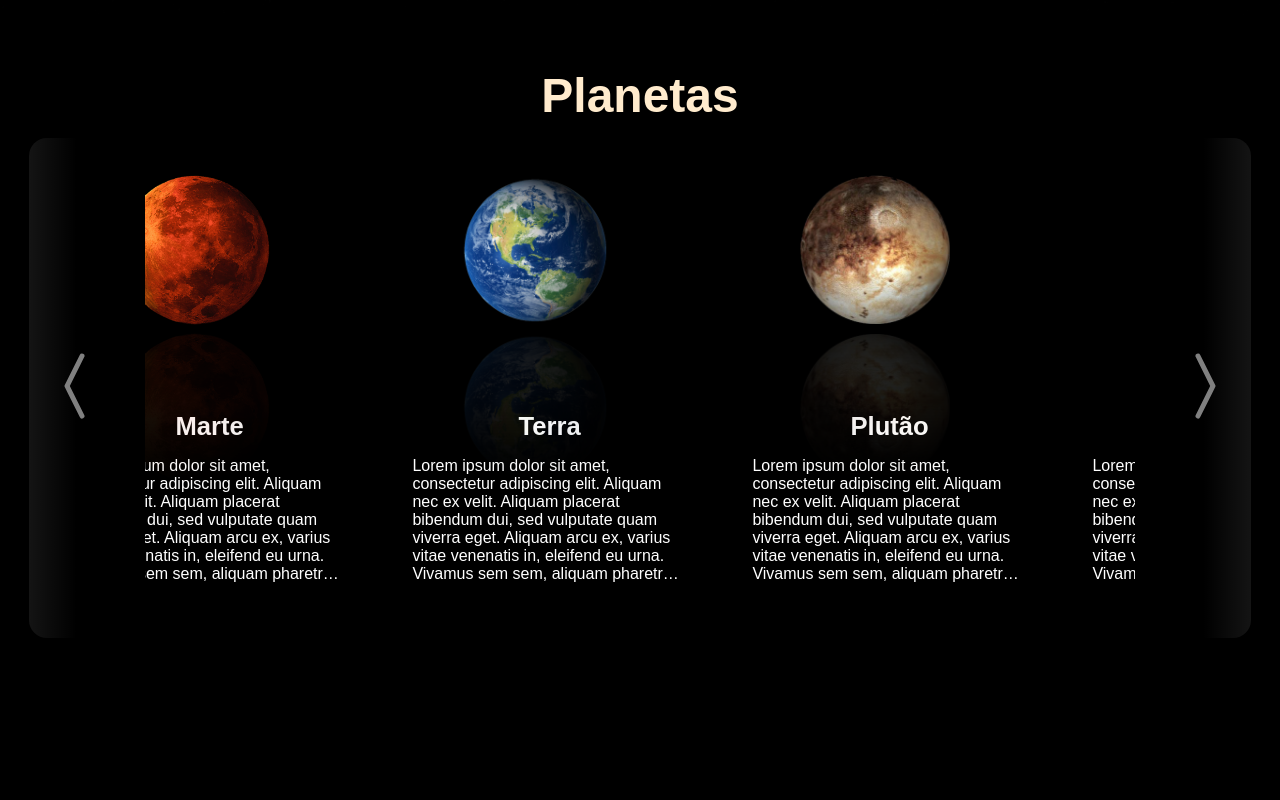
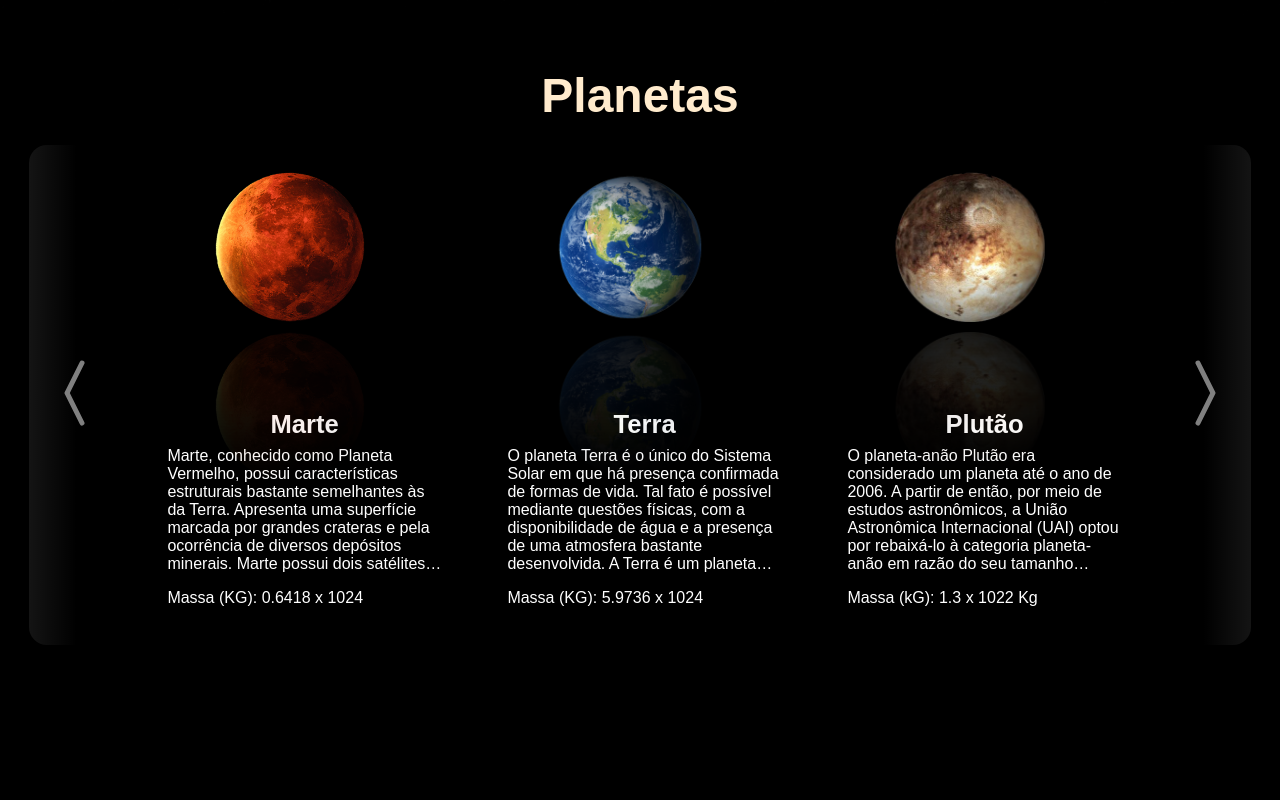
Before and after one commit to kayo12/langing-page-space, a Next.js app: page / in a window 1280 px wide. Shown: the part 880-1680 px from the top of the page. Built offline with nearby package versions, Linux system fonts and the light colour scheme; a web font is replaced by a local one.

Commit message:
Update: criando fade ao clicar no menu e direcionar ao section de conteudo

```diff
--- a/src/components/Nav.tsx
+++ b/src/components/Nav.tsx
@@ -11,9 +11,9 @@ export default function Nav(props) {
       </div>
       <nav className="nav-bar">
         <ul className="nav-list">
-          <li><a href="#">Planetas</a></li>
-          <li><a href="#">Setéletites</a></li>
-          <li><a href="#">Astros</a></li>
+          <li><a href="#id_planetas">Planetas</a></li>
+          <li><a href="#id_satelites">Setéletites</a></li>
+          <li><a href="#id_asteroides">Asteroides</a></li>
           <li><a href="#">Sobre</a></li>
         </ul>
       </nav>
--- a/src/components/Planets.tsx
+++ b/src/components/Planets.tsx
@@ -1,138 +1,188 @@
-import {BsChevronCompactRight,BsChevronCompactLeft} from "react-icons/bs"
+import { BsChevronCompactRight, BsChevronCompactLeft } from "react-icons/bs";
 
 import Image from "next/image";
 import earth from "../assests/img/mars.jpg";
 
 export default function Planetas(props) {
+  function scrollMove(event) {
+    let eve = event.target.id;
+    console.log(eve);
+    let planetlist = document.querySelectorAll(".planet-list")[0];
 
-  function scrollMove(event){
-
-    let eve = event.target.id
-    console.log(eve)
-    let planetlist = document.querySelectorAll(".planet-list")[0]
-
-    if(eve == "next"){
-
-      planetlist.scrollTo(planetlist.scrollLeft + 300, 0)
+    if(eve == "next") {
+      planetlist.scrollTo(planetlist.scrollLeft + 300, 0);
     }
 
-    if(eve == "after"){
-      planetlist.scrollTo(planetlist.scrollLeft - 300, 0)
+    if(eve == "after") {
+      planetlist.scrollTo(planetlist.scrollLeft - 300, 0);
     }
   }
 
-
   return (
-    <section className="planets-section">
-      <span className="title-section">
-        Planetas
-      </span>
+    <section id="id_planetas" className="planets-section">
+      <span className="title-section">Planetas</span>
       <div className="planet">
-      <button id="after" onClick={(e) => scrollMove(e)} className="btn-before"><BsChevronCompactLeft className="btn-before-icon"/></button>
-      <button id="next" onClick={(e) => scrollMove(e)} className="btn-after"><BsChevronCompactRight className="btn-after-icon"/></button>
+        <button
+          id="after"
+          onClick={(e) => scrollMove(e)}
+          className="btn-before"
+        >
+          <BsChevronCompactLeft className="btn-before-icon" />
+        </button>
+        <button id="next" onClick={(e) => scrollMove(e)} className="btn-after">
+          <BsChevronCompactRight className="btn-after-icon" />
+        </button>
         <div className="planet-list">
           <div className="planet-cards">
-            <img src="/assests/img/mars.png" alt="Earth" className="planet-img" />
+            <img
+              src="/assests/img/mars.png"
+              alt="Earth"
+              className="planet-img"
+            />
             <div className="planet-content">
               <span className="planet-name">Marte</span>
               <p className="planet-description">
-                Lorem ipsum dolor sit amet, consectetur adipiscing elit. Aliquam
-                nec ex velit. Aliquam placerat bibendum dui, sed vulputate quam
-                viverra eget. Aliquam arcu ex, varius vitae venenatis in,
-                eleifend eu urna. Vivamus sem sem, aliquam pharetra justo eget,
-                lobortis tempor lectus.
+                Marte, conhecido como Planeta Vermelho, possui características
+                estruturais bastante semelhantes às da Terra. Apresenta uma
+                superfície marcada por grandes crateras e pela ocorrência de
+                diversos depósitos minerais. Marte possui dois satélites
+                naturais, e é um dos planetas mais estudados pelas ciências
+                astronômicas.
               </p>
+              <p className="planet-description">Massa (KG): 0.6418 x 1024</p>
             </div>
           </div>
           <div className="planet-cards">
-            <img src="/assests/img/earth.png" alt="Earth" className="planet-img" />
+            <img
+              src="/assests/img/earth.png"
+              alt="Earth"
+              className="planet-img"
+            />
             <div className="planet-content">
               <span className="planet-name">Terra</span>
               <p className="planet-description">
-                Lorem ipsum dolor sit amet, consectetur adipiscing elit. Aliquam
-                nec ex velit. Aliquam placerat bibendum dui, sed vulputate quam
-                viverra eget. Aliquam arcu ex, varius vitae venenatis in,
-                eleifend eu urna. Vivamus sem sem, aliquam pharetra justo eget,
-                lobortis tempor lectus.
+                O planeta Terra é o único do Sistema Solar em que há presença
+                confirmada de formas de vida. Tal fato é possível mediante
+                questões físicas, com a disponibilidade de água e a presença de
+                uma atmosfera bastante desenvolvida. A Terra é um planeta
+                rochoso, formado por silicatos e basaltos, além de apresentar
+                diversos recursos minerais. A Lua é seu único satélite natural.
               </p>
+              <p className="planet-description">Massa (KG): 5.9736 x 1024</p>
             </div>
           </div>
           <div className="planet-cards">
-            <img src="/assests/img/plutao.png" alt="Earth" className="planet-img" />
+            <img
+              src="/assests/img/plutao.png"
+              alt="Earth"
+              className="planet-img"
+            />
             <div className="planet-content">
               <span className="planet-name">Plutão</span>
               <p className="planet-description">
-                Lorem ipsum dolor sit amet, consectetur adipiscing elit. Aliquam
-                nec ex velit. Aliquam placerat bibendum dui, sed vulputate quam
-                viverra eget. Aliquam arcu ex, varius vitae venenatis in,
-                eleifend eu urna. Vivamus sem sem, aliquam pharetra justo eget,
-                lobortis tempor lectus.
+                O planeta-anão Plutão era considerado um planeta até o ano de
+                2006. A partir de então, por meio de estudos astronômicos, a
+                União Astronômica Internacional (UAI) optou por rebaixá-lo à
+                categoria planeta-anão em razão do seu tamanho reduzido.
+                Portanto, desde 2006, o Sistema Solar conta com apenas oito
+                planetas.
               </p>
+              <p className="planet-description">Massa (kG): 1.3 x 1022 Kg</p>
             </div>
           </div>
           <div className="planet-cards">
-            <img src="/assests/img/mercurio.webp" alt="Earth" className="planet-img" />
+            <img
+              src="/assests/img/mercurio.webp"
+              alt="Earth"
+              className="planet-img"
+            />
             <div className="planet-content">
               <span className="planet-name">Mercurio</span>
               <p className="planet-description">
-                Lorem ipsum dolor sit amet, consectetur adipiscing elit. Aliquam
-                nec ex velit. Aliquam placerat bibendum dui, sed vulputate quam
-                viverra eget. Aliquam arcu ex, varius vitae venenatis in,
-                eleifend eu urna. Vivamus sem sem, aliquam pharetra justo eget,
-                lobortis tempor lectus.
+                O planeta Mercúrio é o mais próximo do Sol. A sua principal
+                característica são as elevadas temperaturas, provocadas
+                especialmente pela sua proximidade com a estrela solar assim
+                como pela ausência de uma camada de gases completa, como a
+                atmosfera terrestre. Mercúrio não apresenta satélites naturais e
+                possui uma superfície marcada por grandes crateras
               </p>
+              <p className="planet-description">Massa (KG): 0.3302 x 1024</p>
             </div>
           </div>
           <div className="planet-cards">
-            <img src="/assests/img/venus.png" alt="Earth" className="planet-img" />
+            <img
+              src="/assests/img/venus.png"
+              alt="Earth"
+              className="planet-img"
+            />
             <div className="planet-content">
               <span className="planet-name">Venus</span>
               <p className="planet-description">
-                Lorem ipsum dolor sit amet, consectetur adipiscing elit. Aliquam
-                nec ex velit. Aliquam placerat bibendum dui, sed vulputate quam
-                viverra eget. Aliquam arcu ex, varius vitae venenatis in,
-                eleifend eu urna. Vivamus sem sem, aliquam pharetra justo eget,
-                lobortis tempor lectus.
+                O planeta Vênus, sendo o segundo em ordem de classificação a
+                partir do Sol, é o mais quente do Sistema Solar. Ele possui
+                características de tamanho, diâmetro e massa muito semelhantes
+                às da Terra, mas não possui nenhum vestígio de formas de vida.
+                Sua formação, assim como a da Terra, é composta por rochas
+                diversas, com destaque para silicatos e basaltos.
               </p>
+              <p className="planet-description">Massa (KG): 4.8685 x 1024</p>
             </div>
           </div>
           <div className="planet-cards">
-            <img src="/assests/img/jupiter.webp" alt="Earth" className="planet-img" />
+            <img
+              src="/assests/img/jupiter.webp"
+              alt="Earth"
+              className="planet-img"
+            />
             <div className="planet-content">
-              <span className="planet-name">Jupiter</span>
+              <span className="planet-name">Júpiter</span>
               <p className="planet-description">
-                Lorem ipsum dolor sit amet, consectetur adipiscing elit. Aliquam
-                nec ex velit. Aliquam placerat bibendum dui, sed vulputate quam
-                viverra eget. Aliquam arcu ex, varius vitae venenatis in,
-                eleifend eu urna. Vivamus sem sem, aliquam pharetra justo eget,
-                lobortis tempor lectus.
+                O planeta Terra é o único do Sistema Solar em que há presença
+                confirmada de formas de vida. Tal fato é possível mediante
+                questões físicas, com a disponibilidade de água e a presença de
+                uma atmosfera bastante desenvolvida. A Terra é um planeta
+                rochoso, formado por silicatos e basaltos, além de apresentar
+                diversos recursos minerais. A Lua é seu único satélite natural.
               </p>
+              <p className="planet-description">Massa (KG): 1898.6 x 1024</p>
             </div>
           </div>
           <div className="planet-cards">
-            <img src="/assests/img/saturno.png" alt="Earth" className="planet-img" />
+            <img
+              src="/assests/img/saturno.png"
+              alt="Earth"
+              className="planet-img"
+            />
             <div className="planet-content">
               <span className="planet-name">Saturno</span>
               <p className="planet-description">
-                Lorem ipsum dolor sit amet, consectetur adipiscing elit. Aliquam
-                nec ex velit. Aliquam placerat bibendum dui, sed vulputate quam
-                viverra eget. Aliquam arcu ex, varius vitae venenatis in,
-                eleifend eu urna. Vivamus sem sem, aliquam pharetra justo eget,
-                lobortis tempor lectus.
+                O planeta Saturno é muito conhecido em razão dos seus anéis. Ele
+                é o segundo maior em extensão territorial e é formado
+                predominantemente por gases. Seu complexo sistema de anéis é o
+                mais desenvolvido entre os planetas gasosos. As temperaturas em
+                Saturno, assim como nos outros planetas gasosos, são bastante
+                baixas. Ele possui diversos satélites naturais.
               </p>
+              <p className="planet-description">Massa (KG): 568.46 x 1024</p>
             </div>
           </div>
           <div className="planet-cards">
-            <img src="/assests/img/urano.webp" alt="Earth" className="planet-img" />
+            <img
+              src="/assests/img/urano.webp"
+              alt="Earth"
+              className="planet-img"
+            />
             <div className="planet-content">
               <span className="planet-name">Urano</span>
               <p className="planet-description">
-                Lorem ipsum dolor sit amet, consectetur adipiscing elit. Aliquam
-                nec ex velit. Aliquam placerat bibendum dui, sed vulputate quam
-                viverra eget. Aliquam arcu ex, varius vitae venenatis in,
-                eleifend eu urna. Vivamus sem sem, aliquam pharetra justo eget,
-                lobortis tempor lectus.
+                O planeta Urano é formado principalmente por gases. Ele é
+                bastante desconhecido pela ciência. Há em Urano, assim como nos
+                outros planetas gasosos, um sistema de anéis. Também possui
+                diversos satélites naturais. A luminosidade solar chega de forma
+                bastante diminuta à sua superfície. Esse planeta é conhecido por
+                seu tom azulado devido aos gases da sua atmosfera.
               </p>
+              <p className="planet-description">Massa (KG): 86.810 x 1024</p>
             </div>
           </div>
         </div>
--- a/src/components/Satelites.tsx
+++ b/src/components/Satelites.tsx
@@ -1,6 +1,6 @@
 export default function Satelites(props) {
   return (
-    <section className="satelites-section">
+    <section id="id_satelites" className="satelites-section">
       <span className="title-section">Satelites</span>
       <div className="satellite stl-container">
         <div className="satellite-description">
--- a/src/styles/globals.css
+++ b/src/styles/globals.css
@@ -5,6 +5,7 @@ body {
   padding: 0;
   margin: 0;
   font-family: "Gemunu Libre", sans-serif;
+  scroll-behavior:smooth;
 }
 
 a {
@@ -17,7 +18,7 @@ a {
 }
 
 .satelites-section,
-.astros-section,
+.asteroides-section,
 .planets-section {
   display: flex;
   flex-direction: column;
@@ -31,7 +32,7 @@ a {
   height: 100vh;
 }
 
-.astros,
+.asteroides,
 .main,
 .satellite {
   height: 100%;
@@ -222,10 +223,11 @@ a:hover:after {
   max-width: 990px;
   height: 100%;
   flex-direction: row;
-  justify-content: center;
+  justify-content: flex-start;
   overflow-x: auto;
   gap: 40px;
   scroll-behavior: smooth;
+  position: relative;
 }
 
 .planet-list::-webkit-scrollbar {
@@ -256,8 +258,6 @@ a:hover:after {
   /* border: 1px solid rgba(255, 255, 255, 0.628); */
   padding: 0.6rem;
   margin-top: 80px;
-  position: relative;
-  left: 750px;
 }
 
 .btn-before,
@@ -336,6 +336,7 @@ a:hover:after {
   -webkit-line-clamp: 7;
   -webkit-box-orient: vertical;
   overflow: hidden;
+  margin: 0.5rem 0
 }
 
 .satelites-section {
@@ -402,7 +403,7 @@ a:hover:after {
 }
 
 
-.astros-section {
+.asteroides-section {
   display: flex;
   justify-content: center;
   background: linear-gradient(
@@ -418,17 +419,17 @@ a:hover:after {
   width: 100%;
 }
 
-.astros-img {
+.asteroides-img {
   width: 50%;
   height: 100%;
 }
-.astros-img img {
+.asteroides-img img {
   max-width: 100%;
   height: 100%;
   object-fit: contain;
 }
 
-.astros-description {
+.asteroides-description {
   width: 100%;
   height: 400px;
   display: flex;
@@ -437,7 +438,7 @@ a:hover:after {
   gap: 10px;
 }
 
-.astros-head {
+.asteroides-head {
   width: 100%;
   height: 50%;
   display: flex;
@@ -445,16 +446,16 @@ a:hover:after {
   justify-content: flex-end;
 }
 
-.astros-head h1 {
+.asteroides-head h1 {
   color: white;
   margin: 0;
 }
 
-.astros-head p {
+.asteroides-head p {
   color: white;
 }
 
-.astros-body {
+.asteroides-body {
   width: 100%;
   height: 70%;
   color: white;
@@ -478,7 +479,6 @@ a:hover:after {
 .rodape-list {
   display: flex;
   justify-content: space-around;
-  align-items: center;
 }
 
 .rodape-direitos {
@@ -491,6 +491,8 @@ a:hover:after {
   height: 100%;
   justify-content: start;
   margin-right: 0px;
+  margin-block-end: 0;
+  padding: 0.5rem;
 }
 
 .rodape-media ul li {
```
Also changed, not shown: src/components/Astros.tsx (+23 -19 lines), public/assests/img/cometa.png.
